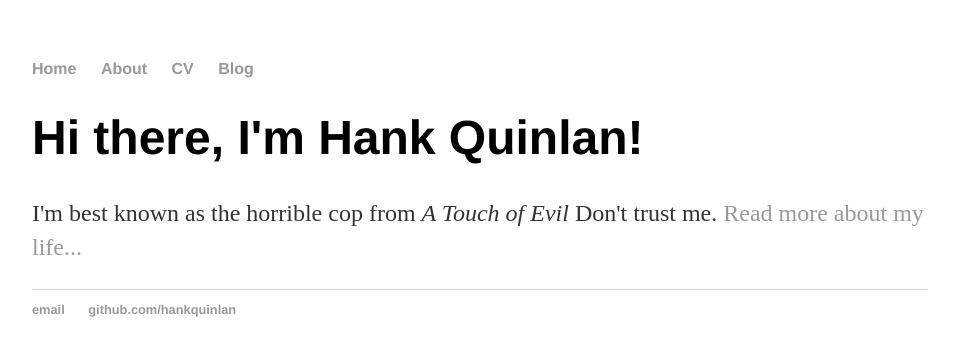
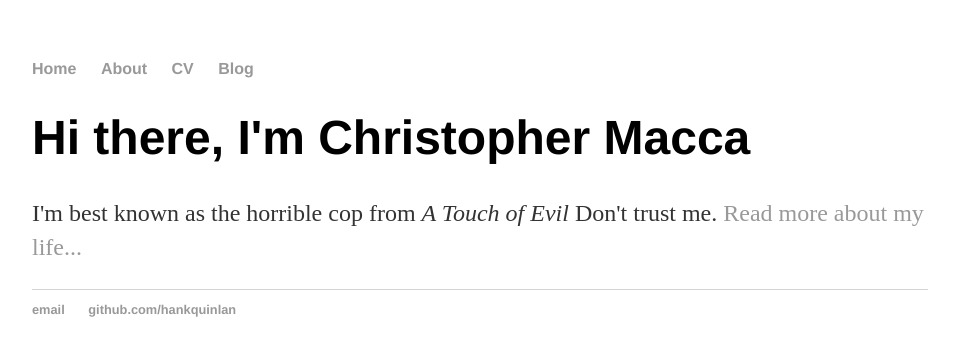
Before and after one commit to maccth/maccth.github.io, a Jekyll site: the page built from index.html, in a window 1280 px wide. Shown: the top 356 px of the page, without its empty margins (160-1115 px from the left). Built offline with Jekyll 4.4.1, drawn with Linux system fonts in a browser that asks for light colours.

Commit message:
Adding basic Jekyll

```diff
--- a/index.html
+++ b/index.html
@@ -3,6 +3,6 @@ layout: default
 title: Hank Quinlan, Horrible Cop
 ---
 <div class="blurb">
-	<h1>Hi there, I'm Hank Quinlan!</h1>
+	<h1>Hi there, I'm Christopher Macca</h1>
 	<p>I'm best known as the horrible cop from <em>A Touch of Evil</em> Don't trust me. <a href="/about">Read more about my life...</a></p>
 </div><!-- /.blurb -->
```
